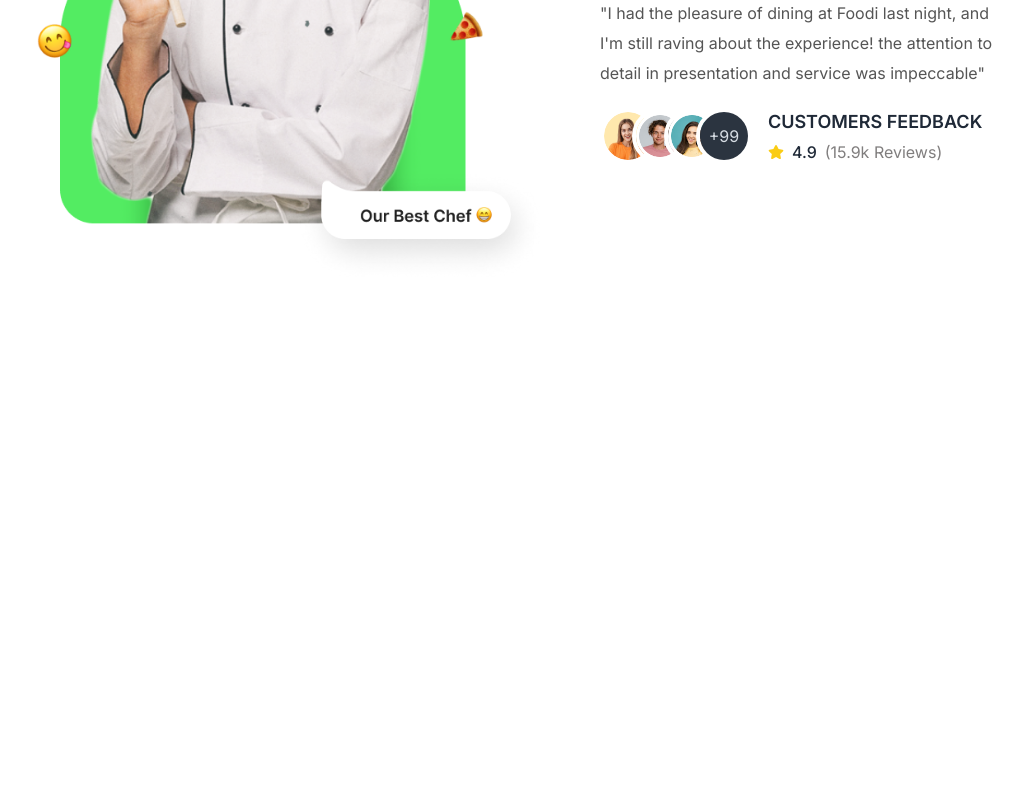
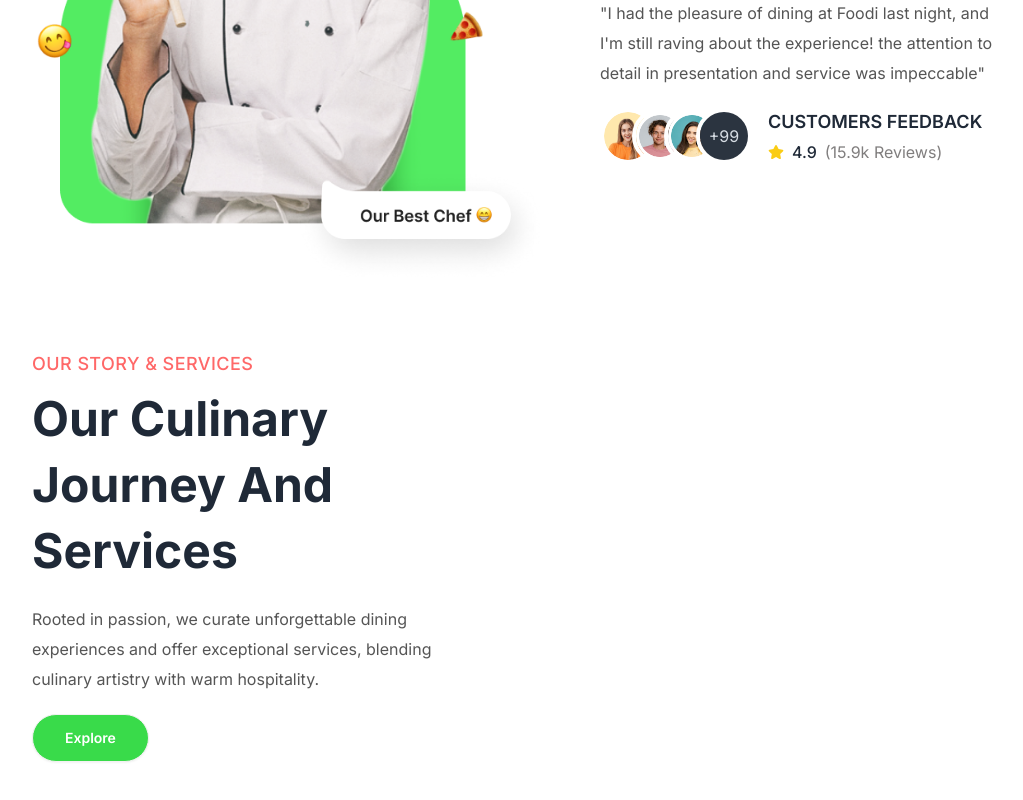
Before and after one commit to HossainRafi/Foodi, a React (Vite) app in the folder foodi-client/: page / in a window 1280 px wide. Shown: the part 2753-3553 px from the top of the page, without its empty margins (64-1087 px from the left). Before the commit the page ends 3039 px from the top, so only its background shows below. Built offline with nearby package versions, Linux system fonts and the light colour scheme.

Commit message:
service left

```diff
--- a/foodi-client/src/pages/home/Home.jsx
+++ b/foodi-client/src/pages/home/Home.jsx
@@ -1,5 +1,6 @@
 import { Banner } from "../../components/Banner";
 import { Categories } from "./Categories";
+import { Service } from "./Service";
 import { SpecialDishes } from "./SpecialDishes";
 import { Testimonials } from "./Testimonials";
 
@@ -10,6 +11,7 @@
       <Categories />
       <SpecialDishes />
       <Testimonials />
+      <Service />
     </>
   );
 };
--- /dev/null
+++ b/foodi-client/src/pages/home/Service.jsx
@@ -0,0 +1,25 @@
+
+export const Service = () => {
+  return (
+    <div className="section-container my-16">
+      <div className="flex flex-col md:flex-row items-center justify-between gap-12">
+        {/* left section */}
+        <div className="md:w-1/2">
+          <div className="text-left md:w-4/5">
+            <p className="subtitle">Our Story & Services</p>
+            <h2 className="title">Our Culinary Journey And Services</h2>
+            <p className="my-5 text-secondary leading-[30px]">
+              Rooted in passion, we curate unforgettable dining experiences and
+              offer exceptional services, blending culinary artistry with warm
+              hospitality.
+            </p>
+
+            <button className="bg-green font-semibold btn text-white px-8 py-3 rounded-full">
+              Explore
+            </button>
+          </div>
+        </div>
+      </div>
+    </div>
+  );
+};
```
